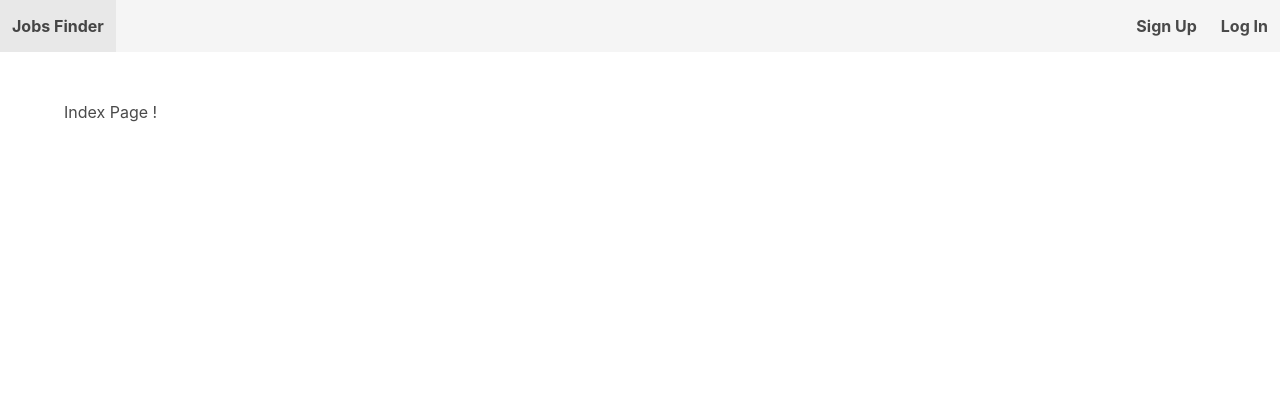
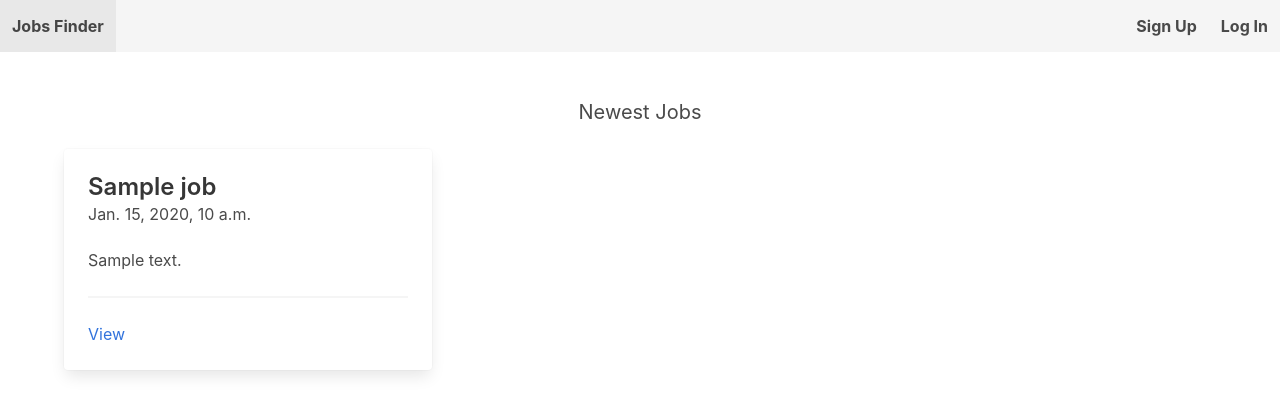
Before and after one commit to MohamedAbdelmagid/jobs-finder, a Django app: template templates/core/index.html in a window 1280 px wide. Shown: the top 415 px of the page. Run offline with Django 3.2, Linux system fonts and the light colour scheme; the template is opened without the code that fills it: most values are stand-ins (such as "Sample title", 1, 10 or a date in 2020).

Commit message:
Display jobs in the index & add job view

```diff
--- /dev/null
+++ b/apps/jobs/tests.py
@@ -0,0 +1,3 @@
+from django.test import TestCase
+
+# Create your tests here.
--- a/config/urls.py
+++ b/config/urls.py
@@ -19,4 +19,5 @@ from django.urls import path, include
 urlpatterns = [
     path('admin/', admin.site.urls),
     path('', include('apps.core.urls')),
+    path('jobs', include('apps.jobs.urls')),
 ]
--- a/templates/core/index.html
+++ b/templates/core/index.html
@@ -1,3 +1,29 @@
 {% extends 'base.html' %} {% block content %}
-<h2>Index Page !</h2>
+<h1 class="subtitle has-text-centered">Newest Jobs</h1>
+
+<div class="columns">
+  {% for job in jobs %}
+  <div class="column is-4">
+    <div class="card">
+      <div class="card-content">
+        <div class="media">
+          <div class="media-content">
+            <p class="title is-4">{{ job.title }}</p>
+            <p class="subtitle is-6">{{ job.created_at }}</p>
+          </div>
+        </div>
+        <div class="content">
+          {% if job.description|length > 200 %}
+            {{ job.description|slice:":200" }} ...
+          {% else %}
+            {{ job.description }}
+          {% endif %}
+          <hr>
+          <a href="{% url 'job' job.id %}">View</a>
+        </div>
+      </div>
+    </div>
+  </div>
+  {% endfor %}
+</div>
 {% endblock content %}
```
Also changed, not shown: apps/core/views.py (+6 -1 lines), apps/jobs/urls.py (added, +8 -0 lines), apps/jobs/views.py (added, +10 -0 lines), templates/jobs/job.html (added, +8 -0 lines).
